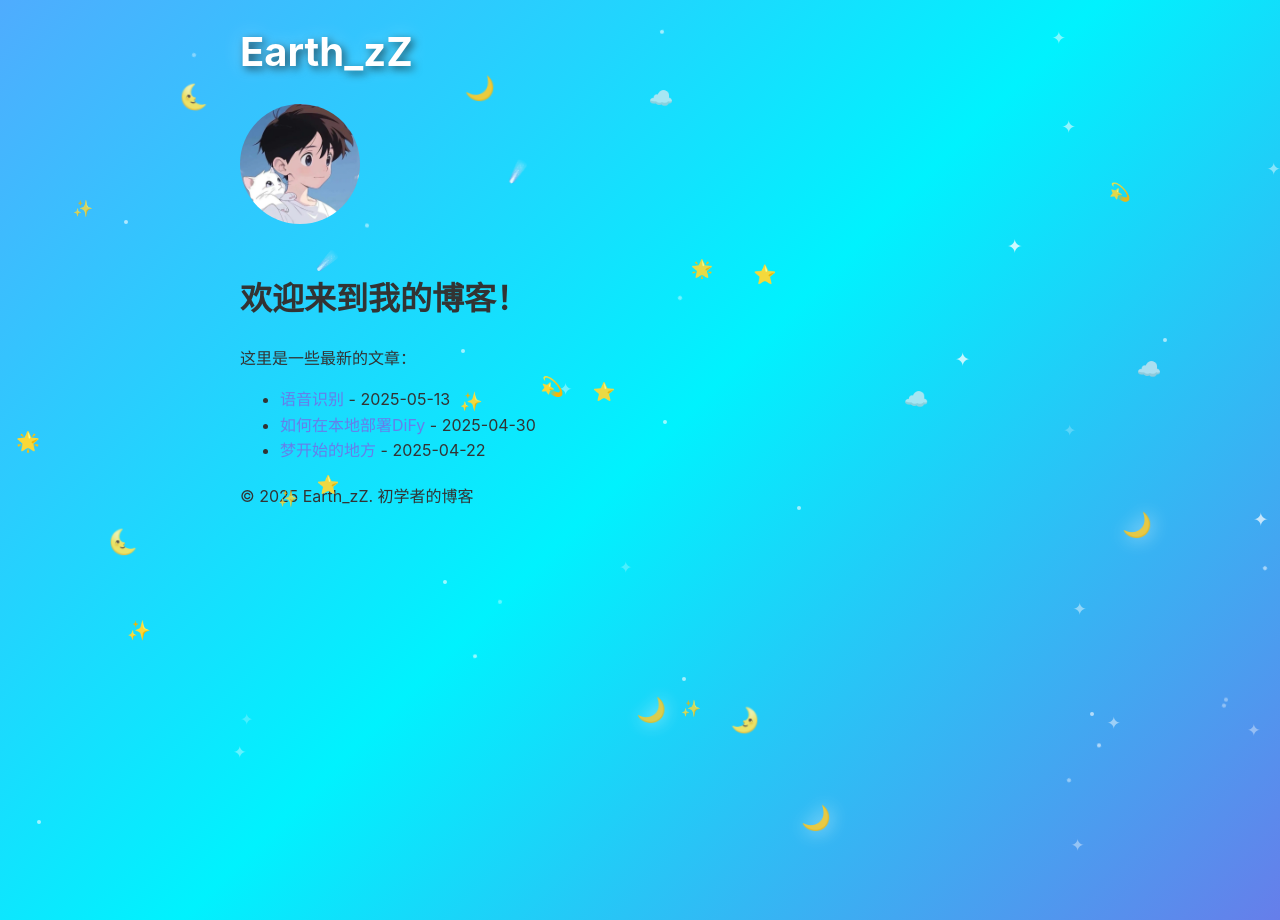
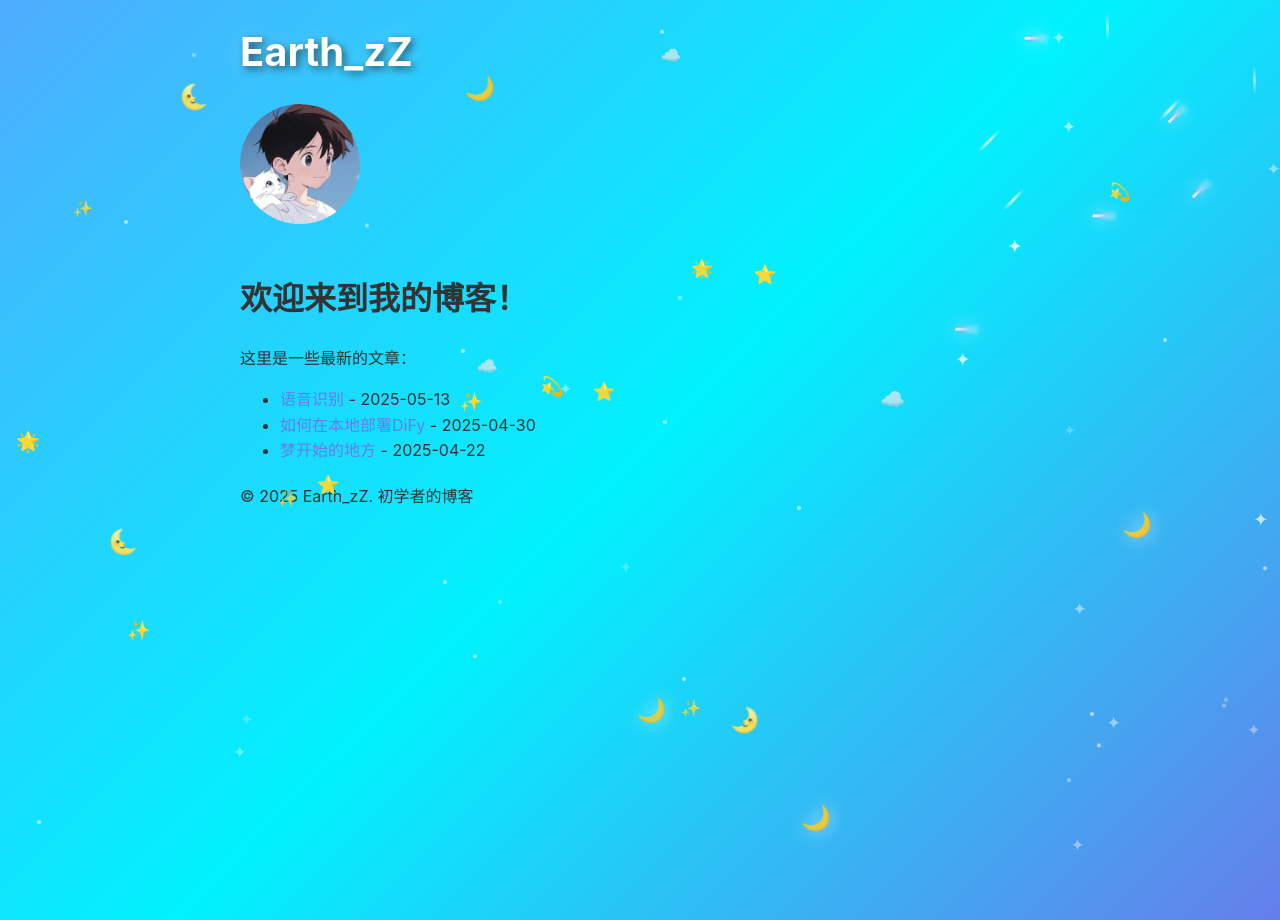
Before and after one commit to earth0718/earth0718.github.io, a Jekyll site: the page built from index.md, in a window 1280 px wide. Built offline with Jekyll 4.4.1, drawn with Linux system fonts in a browser that asks for light colours.

Commit message:
增加流星拖尾，装饰不遮挡正文

```diff
--- a/_layouts/default.html
+++ b/_layouts/default.html
@@ -261,7 +304,7 @@
      .fullscreen-cloud {
        position: absolute;
        font-size: 20px;
-       animation: fullscreenDrift 12s linear infinite;
+       animation: fullscreenDrift 25s ease-in-out infinite;
        opacity: 0.7;
      }
 
@@ -269,8 +312,21 @@
      .fullscreen-comet {
        position: absolute;
        font-size: 18px;
-       animation: fullscreenShoot 10s ease-in-out infinite;
-       opacity: 0.8;
+       animation: fullscreenFall 8s ease-in infinite;
+       opacity: 0.9;
+       filter: drop-shadow(0 0 8px rgba(255, 255, 255, 0.6));
+     }
+
+     /* 彗星拖尾效果 */
+     .comet-trail {
+       position: absolute;
+       width: 3px;
+       height: 30px;
+       background: linear-gradient(45deg, transparent, rgba(255, 255, 255, 0.8), transparent);
+       border-radius: 50%;
+       animation: fullscreenFall 8s ease-in infinite;
+       opacity: 0.6;
+       transform-origin: top right;
      }
 
     /* 全屏装饰动画 */
@@ -287,15 +343,28 @@
      }
 
      @keyframes fullscreenDrift {
-       0% { transform: translateX(-50px); }
-       100% { transform: translateX(calc(100vw + 50px)); }
+       0% { transform: translateX(-50px) scale(0.8); }
+       25% { transform: translateX(25vw) scale(1.1); }
+       50% { transform: translateX(50vw) scale(0.9); }
+       75% { transform: translateX(75vw) scale(1.2); }
+       100% { transform: translateX(calc(100vw + 50px)) scale(0.8); }
      }
 
-     @keyframes fullscreenShoot {
-       0% { transform: translateX(-100px) translateY(20px) rotate(-15deg); opacity: 0; }
-       10% { opacity: 1; }
-       90% { opacity: 1; }
-       100% { transform: translateX(calc(100vw + 100px)) translateY(-20px) rotate(-15deg); opacity: 0; }
+     @keyframes fullscreenFall {
+       0% {
+         transform: translateX(0) translateY(-50px) rotate(45deg);
+         opacity: 0;
+       }
+       10% {
+         opacity: 1;
+       }
+       90% {
+         opacity: 0.8;
+       }
+       100% {
+         transform: translateX(-80vw) translateY(calc(100vh + 50px)) rotate(45deg);
+         opacity: 0;
+       }
      }
 
     @keyframes sparkle {
```
Also changed, not shown: other parts of _layouts/default.html (+56 -13 lines).
